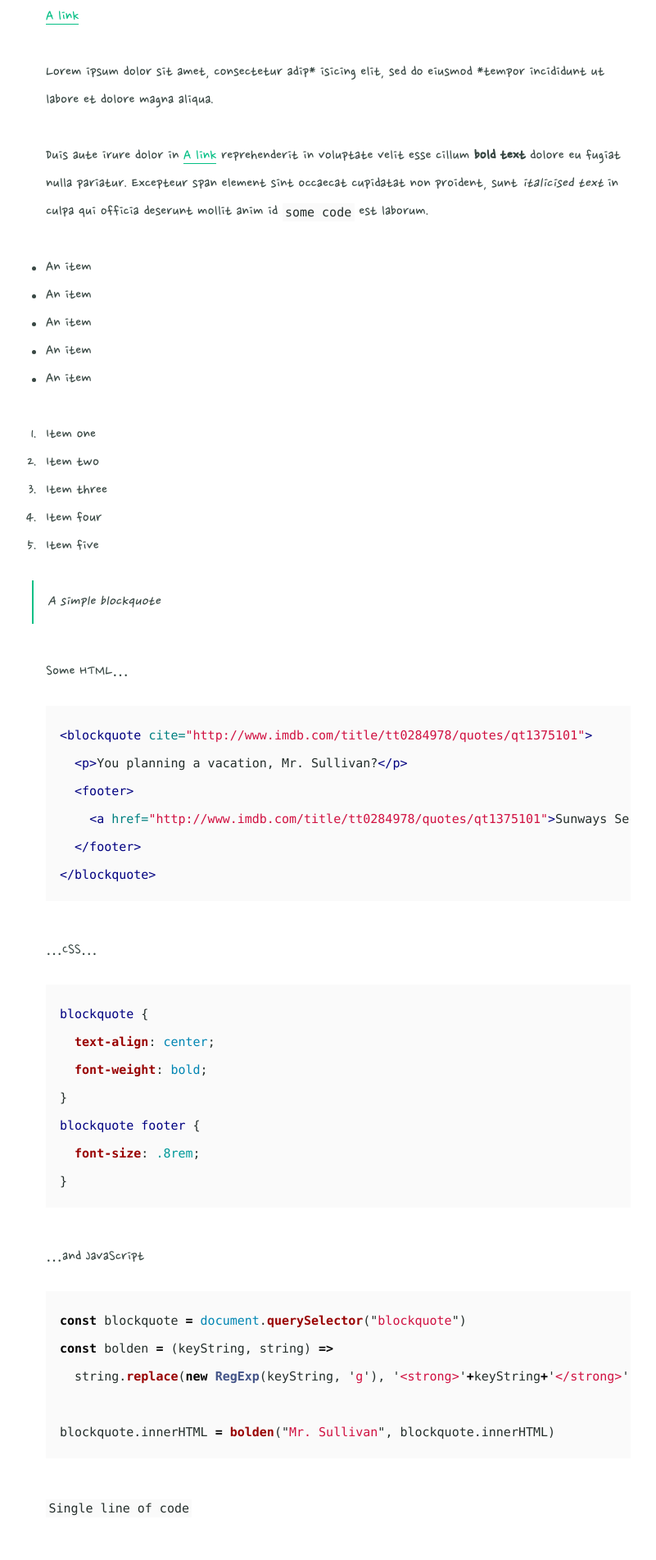
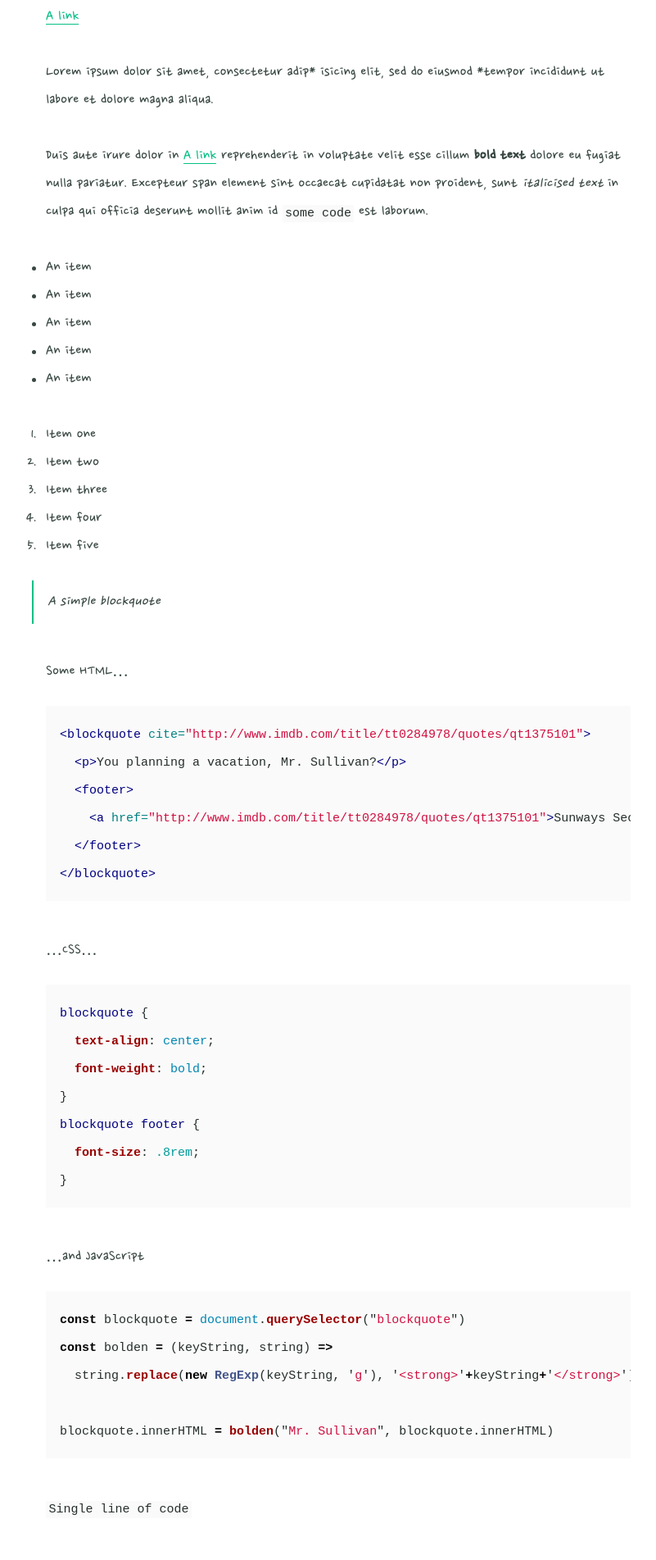
Before and after one commit to lemoniczombi/lemoniczombi.github.io, a Jekyll site: the page built from elements.md, in a window 1280 px wide. Shown: the part 883-2786 px from the top of the page at 82% size, without its empty margins (8-809 px from the left). Built offline with Jekyll 4.4.1, drawn with Linux system fonts in a browser that asks for light colours; some web fonts are replaced.

Commit message:
Update _settings.scss

```diff
--- a/_sass/_settings.scss
+++ b/_sass/_settings.scss
@@ -30,7 +30,7 @@ $headingtype: (
 ) !default;
 
 $monospacetype: (
-  font-family: "Menlo, monospace",
+  font-family: "Consola, monospace",
   regular: 400,
   cap-height: 0.68
 ) !default;
```
